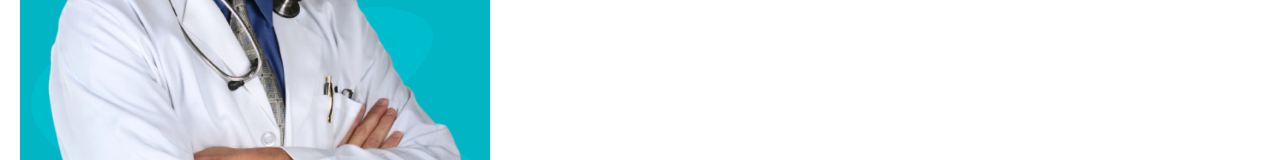
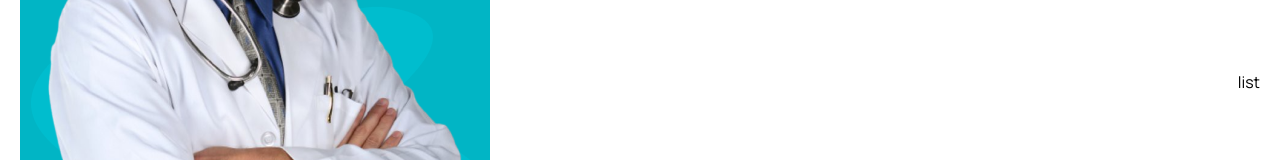
Before and after one commit to programmernizam/medicare, a React (Vite) app: page /home in a window 1280 px wide. Shown: the part 4977-5137 px from the top of the page. Built offline with nearby package versions, Linux system fonts and the light colour scheme.

Commit message:
Faq list and card component created

```diff
--- /dev/null
+++ b/src/components/Faq/FaqCard.jsx
@@ -0,0 +1,5 @@
+const FaqCard = () => {
+  return <div>card</div>;
+};
+
+export default FaqCard;
--- /dev/null
+++ b/src/components/Faq/FaqList.jsx
@@ -0,0 +1,5 @@
+const FaqList = () => {
+  return <div>list</div>;
+};
+
+export default FaqList;
--- a/src/pages/Home/FaqSection.jsx
+++ b/src/pages/Home/FaqSection.jsx
@@ -1,4 +1,5 @@
 import faqImage from "../../assets/images/faq-img.png";
+import FaqList from "../../components/Faq/FaqList";
 const FaqSection = () => {
   return (
     <section>
@@ -7,6 +8,7 @@ const FaqSection = () => {
           <div className="hidden w-1/2 md:block">
             <img src={faqImage} alt="" />
           </div>
+          <FaqList />
         </div>
       </div>
     </section>
```
